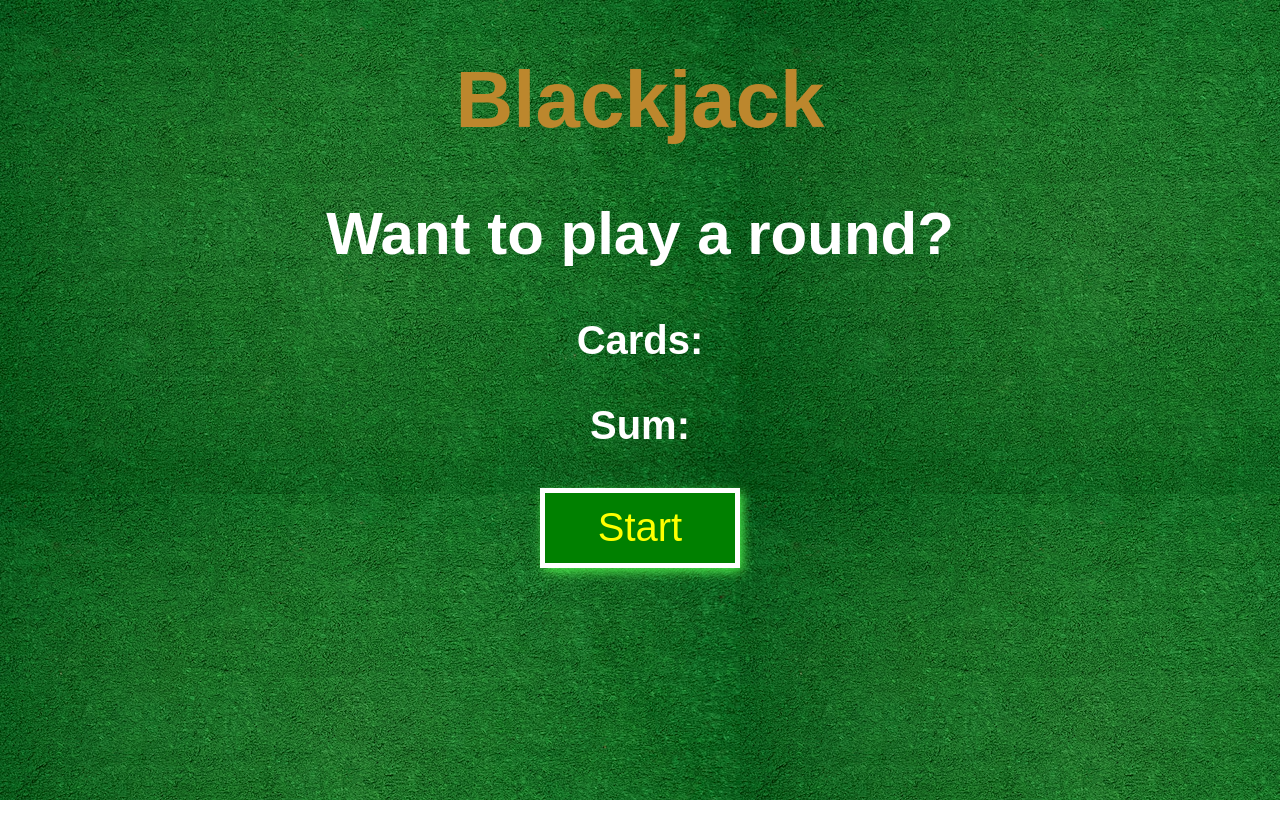
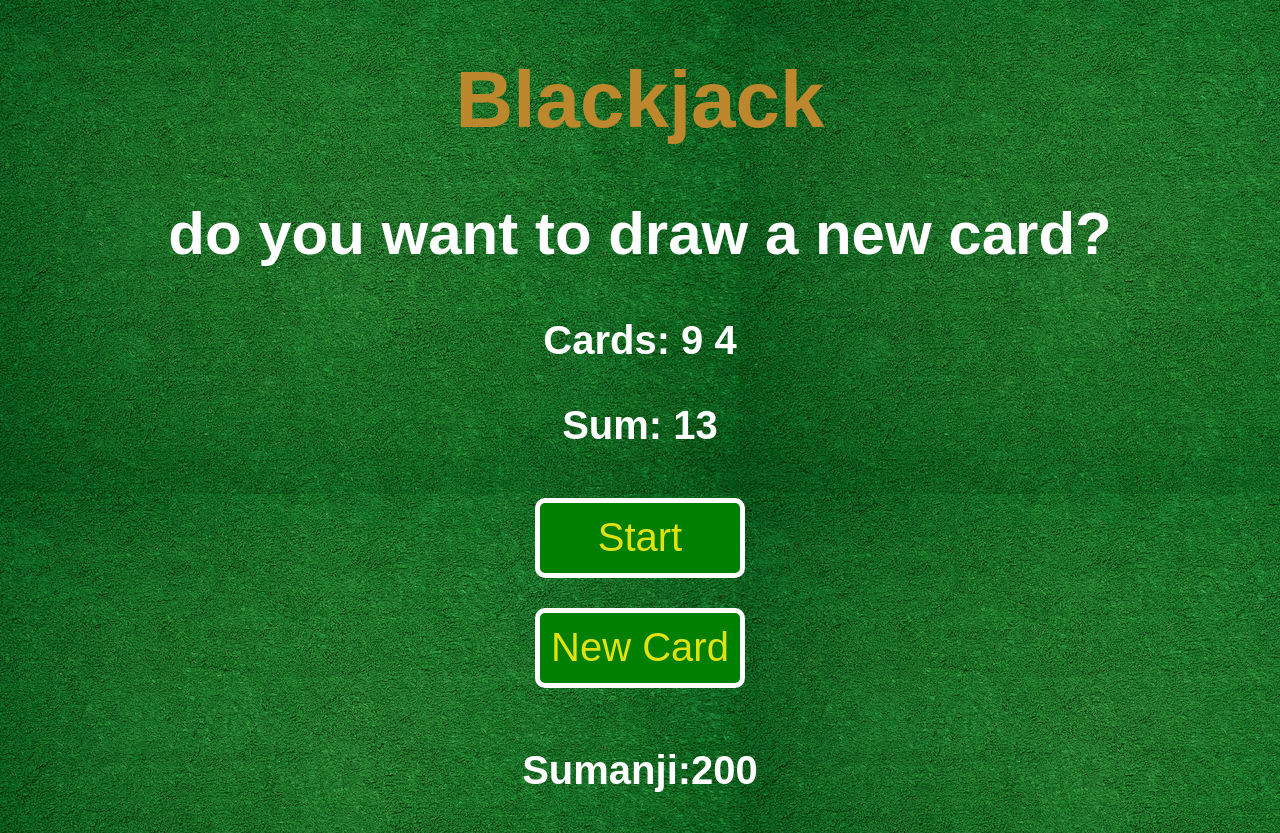
Before and after one commit to sumanji19o7/freecodecamp_fullstack, a plain HTML site: page blackjack_sim/index.html in a window 1280 px wide. Both pictures are taken after a click on the button "Start". Before the commit the page ends 800 px from the top, so only its background shows below. Drawn offline with Linux system fonts and the light colour scheme.

Commit message:
finished blackjack game

```diff
--- a/blackjack_sim/index.html
+++ b/blackjack_sim/index.html
@@ -12,11 +12,15 @@
     <h2 id="startline">Want to play a round?</h2>
     <p id="cards"> Cards:</p>
     <p id="sum">Sum:</p>
-    <button onclick=" startgame() ">Start</button>
+    <button id="starting" onclick="startgame()">Start</button>
+    <br>
+    <button id="newcard" onclick="picknewcard()">New Card</button>
+
+    <p id = "account"></p>
 
 
 
 
-
+<script src="index.js"></script>
 </body>
 </html>
--- a/blackjack_sim/index.js
+++ b/blackjack_sim/index.js
@@ -1,28 +1,104 @@
-let firstcard= 7
-let secondcard=10
+cards=[]
 
-let sum = firstcard + secondcard
-let hasblackjack= true
-let isAlive= true
+let sum = 0
+let hasblackjack= false
+let isAlive= false
 let message = ""
+let gamestart = false
 
-function startgame() {
+let messagedis = document.getElementById("startline")
+let sumdis = document.getElementById("sum")
+let cardsdis = document.getElementById("cards")
+playerdis = document.getElementById("account")
+
+function startgame(){
+    isAlive = true
+    if (gamestart === false){
+        let firstcard = drawrandom()
+        let secondcard = drawrandom()
+        cards.push(firstcard)
+        cards.push(secondcard)
+        console.log(cards)
+        sum=firstcard+secondcard
+        gamestart = true
+    }
+
+
+
+
+
+
+    rendergame()
+}
+
+function rendergame() {
+
+    cardsdis.textContent = "Cards: "
+    for (let i = 0 ; i < cards.length; i++ ){
+        cardsdis.textContent += cards[i] + " "
+    }
 
     if (sum <= 20){
     message = "do you want to draw a new card?"
 }
 
-else if ( sum === 21){
+    else if ( sum === 21){
     message = "you have got blackjack"
     hasblackjack = true
 }
 
-else{
+    else{
     message = "you are out of the game"
     isAlive = false
 }
 
+//rendering the messages and buttons
+messagedis.textContent = message
+sumdis.textContent = "Sum: " + sum
+
+
+
 
 }
 
-console.log(message)
+function picknewcard(){
+
+    if (isAlive === true && hasblackjack === false){
+    let newcard = drawrandom()
+    sum = sum + newcard
+
+
+    cards.push(newcard)
+    rendergame()
+}
+
+    else{
+        messagedis.textContent = "out of luck, game over"
+    }
+
+}
+
+let player = {
+    name:"Sumanji",
+    balance: 200
+}
+
+playerdis.textContent = player.name + ":" + player.balance
+
+
+
+
+function drawrandom(){
+    randomcard= Math.floor(Math.random()*(13))+1
+
+    if (randomcard === 1){
+        randomcard = 11
+    }
+
+    else if (randomcard >= 11 && randomcard <= 13){
+        randomcard = 10
+    }
+
+    return randomcard
+
+}
--- a/blackjack_sim/style.css
+++ b/blackjack_sim/style.css
@@ -22,12 +22,23 @@ body p {
 button{
     font-size: 40px;
     height: 80px;
-    width: 200px;
-    color: yellow;
+    width: 210px;
+    color: rgb(226, 226, 12);
     background-color: green;
     border: 5px solid white;
-    box-shadow: 3px 4px 10px rgb(74, 231, 74);
+    border-radius: 10px;
+    padding: 2px;
+    margin-bottom: 20px;
+    margin-top: 10px;
 
 
 
 }
+
+button:hover{
+    background-color: rgb(6, 74, 6);
+}
+
+button:active{
+    background-color: rgb(21, 180, 21);
+}
```
